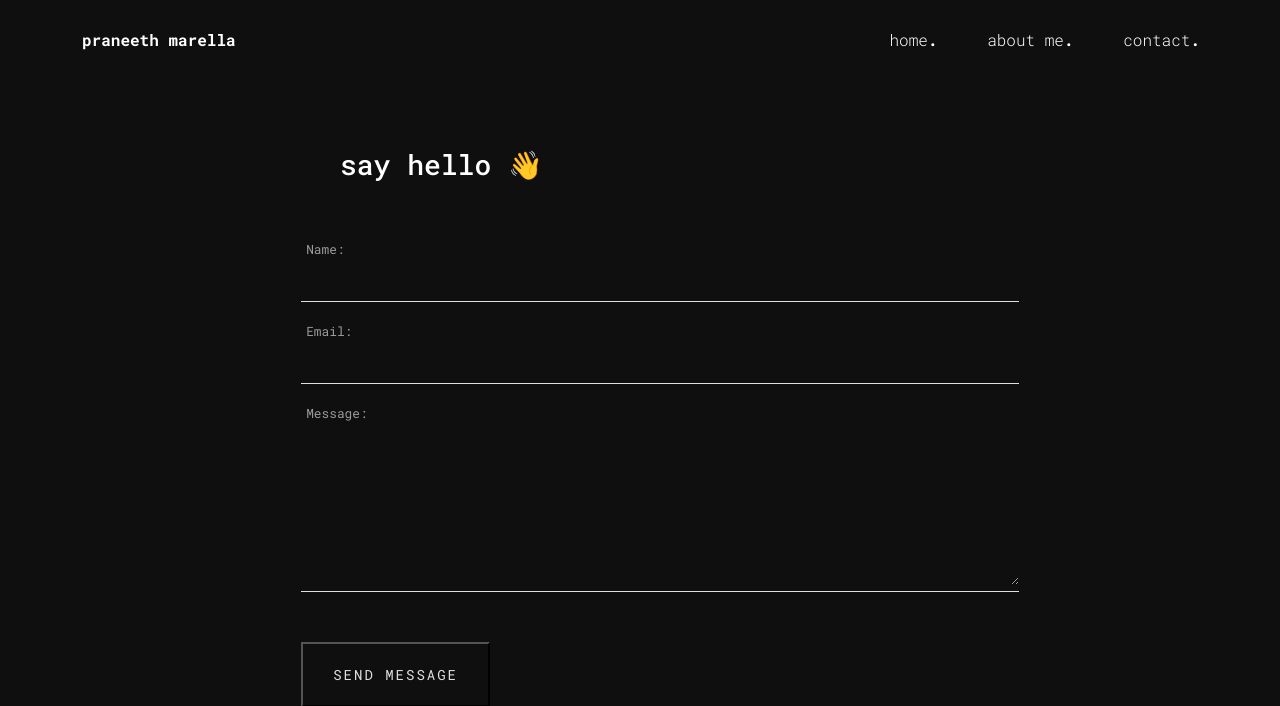
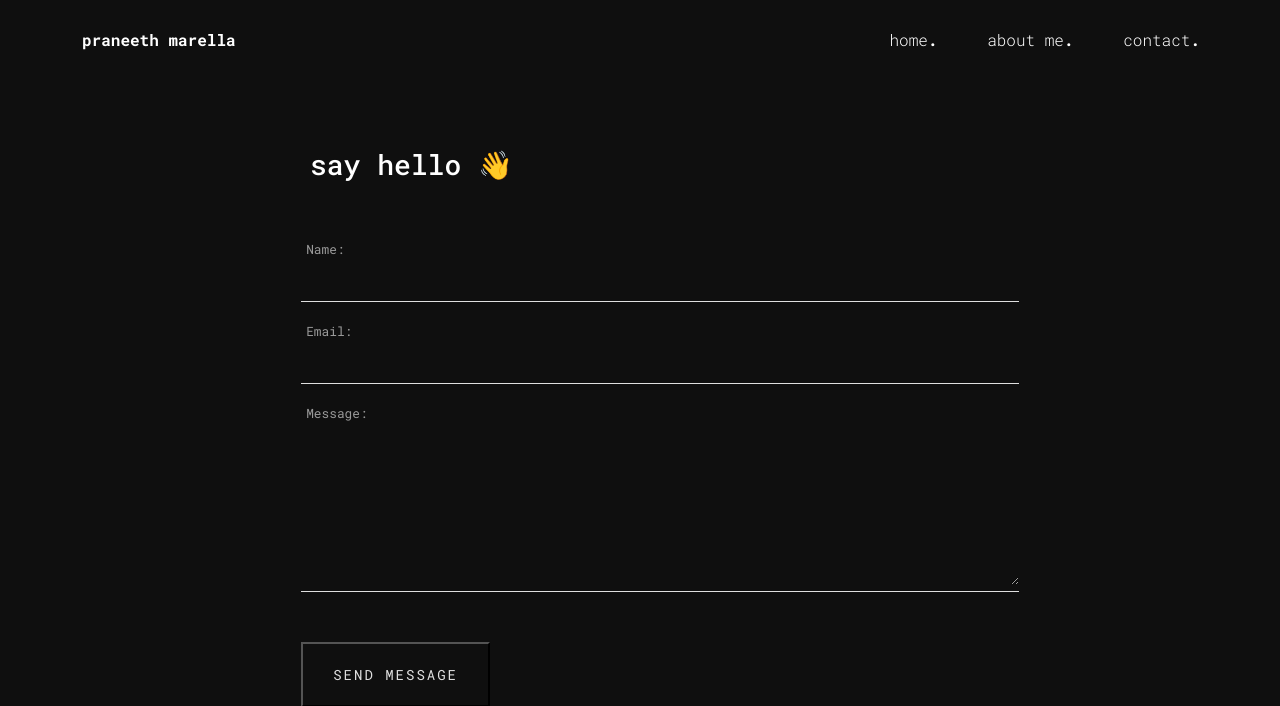
Before and after one commit to pmarella2/praneeth-marella, a PHP site: page /contact.html in a window 1280 px wide. Shown: the top 706 px of the page. Run offline with PHP 8.4, Linux system fonts and the light colour scheme.

Commit message:
Update style.css

```diff
--- a/css/style.css
+++ b/css/style.css
@@ -504,5 +504,5 @@ textarea:focus {
 
 .center-div2 {
       margin: 0 auto;
-      width: 600px;
+      width: 660px;
 }
```
